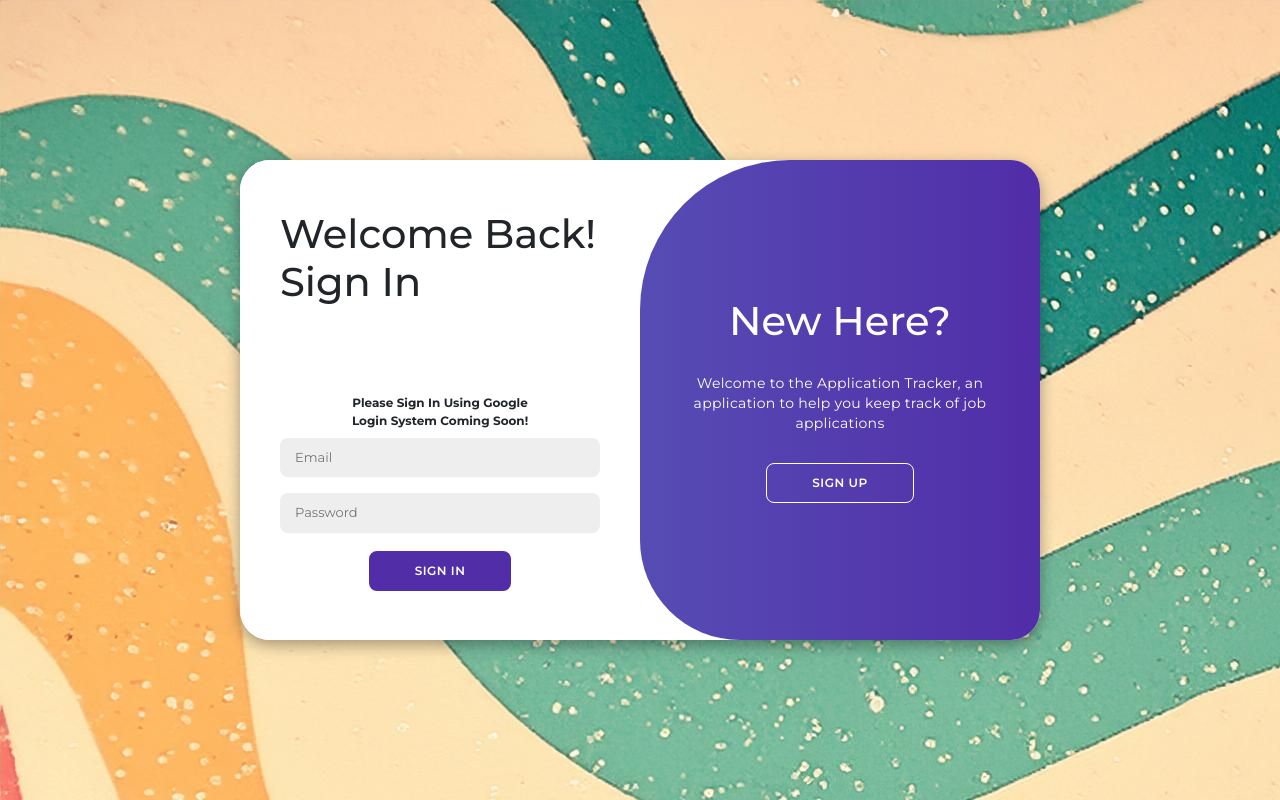
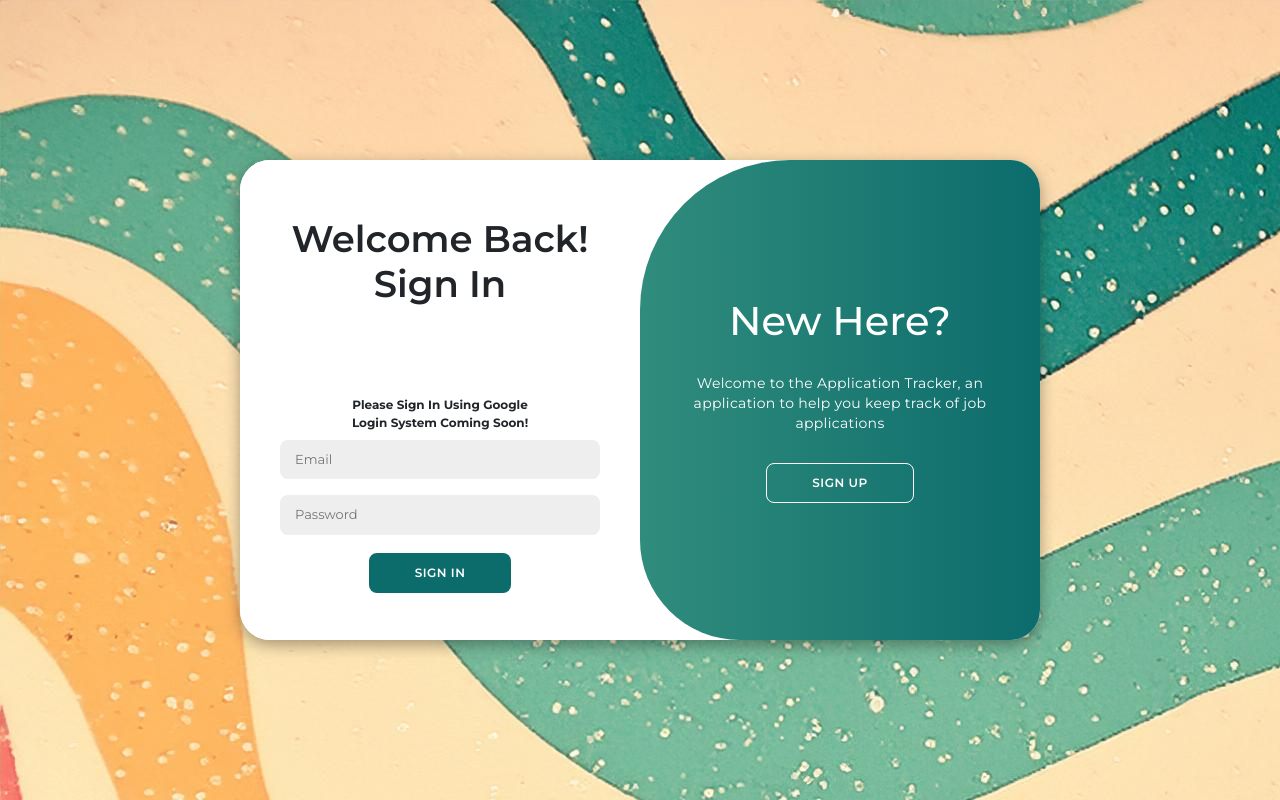
Before and after one commit to LakshyaG42/ApplicationTracker, a React (Create React App) app in the folder internship-tracker/frontend/: page / in a window 1280 px wide. Built offline with nearby package versions, Linux system fonts and the light colour scheme; no server answers.

Commit message:
Coloring

```diff
--- a/internship-tracker/frontend/src/components/Login.css
+++ b/internship-tracker/frontend/src/components/Login.css
@@ -14,8 +14,7 @@
 .Loginheader {
     font-size: 37px;
     font-weight: 600;
-    margin: 20px 0;
-    background-color: #fff;
+    margin: 10px 0;
     text-align: center;
 }
 .LoginContainer {
@@ -54,7 +53,7 @@
 }
 
 .LoginContainer button {
-  background-color: #512da8;
+  background-color: #0c6c6c;
   color: #fff;
   font-size: 12px;
   padding: 10px 45px;
@@ -173,9 +172,9 @@
 }
 
 .toggle {
-  background-color: #512da8;
+  background-color: #0c6c6c;
   height: 100%;
-  background: linear-gradient(to right, #5c6bc0, #512da8);
+  background: linear-gradient(to right, #54ac8c, #0c6c6c);
   color: #fff;
   position: relative;
   left: -100%;
--- a/internship-tracker/frontend/src/components/Login.js
+++ b/internship-tracker/frontend/src/components/Login.js
@@ -23,7 +23,7 @@
     <div className={`LoginContainer ${isActive ? 'active' : ''}`} id="LoginContainer">
       <div className="form-LoginContainer sign-up">
         <form onSubmit={handleSignup}>
-          <h1>Create Account</h1>
+          <h1 className='Loginheader'>Create Account</h1>
           <div className="social-icons">
             <div className="icon"><GoogleLoginButton
                 onSuccess={onGoogleSuccess}
@@ -40,7 +40,7 @@
       </div>
       <div className="form-LoginContainer sign-in">
         <form>
-          <h1 className='header' >Welcome Back! Sign In</h1>
+          <h1 className='Loginheader' >Welcome Back! Sign In</h1>
           <div className="social-icons">
             <div className="icon"><GoogleLoginButton
                 onSuccess={onGoogleSuccess}
```
